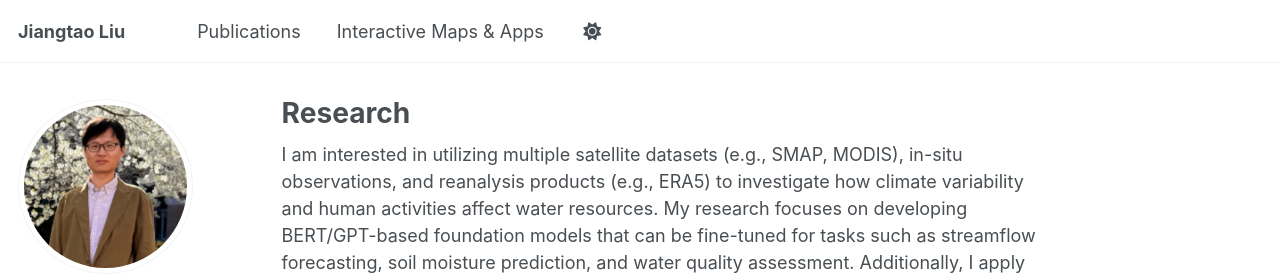
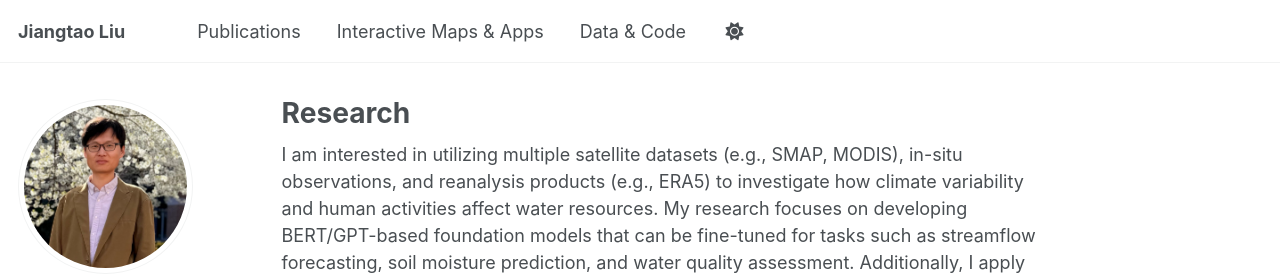
Before and after one commit to jayhydro/jayhydro.github.io, a Jekyll site: the page built from _pages/about.md, in a window 1280 px wide. Shown: the top 275 px of the page. Built offline with Jekyll 4.4.1, drawn with Linux system fonts in a browser that asks for light colours; some web fonts are replaced.

Commit message:
added data and code page

```diff
--- a/_data/navigation.yml
+++ b/_data/navigation.yml
@@ -16,6 +16,9 @@ main:
 
   - title: "Interactive Maps & Apps"
     url: /apps/
+
+  - title: "Data & Code"
+    url: /data_code/
 
 #  - title: "Talks"
 #    url: /talks/
```
Also changed, not shown: _pages/data_code.md (added).
